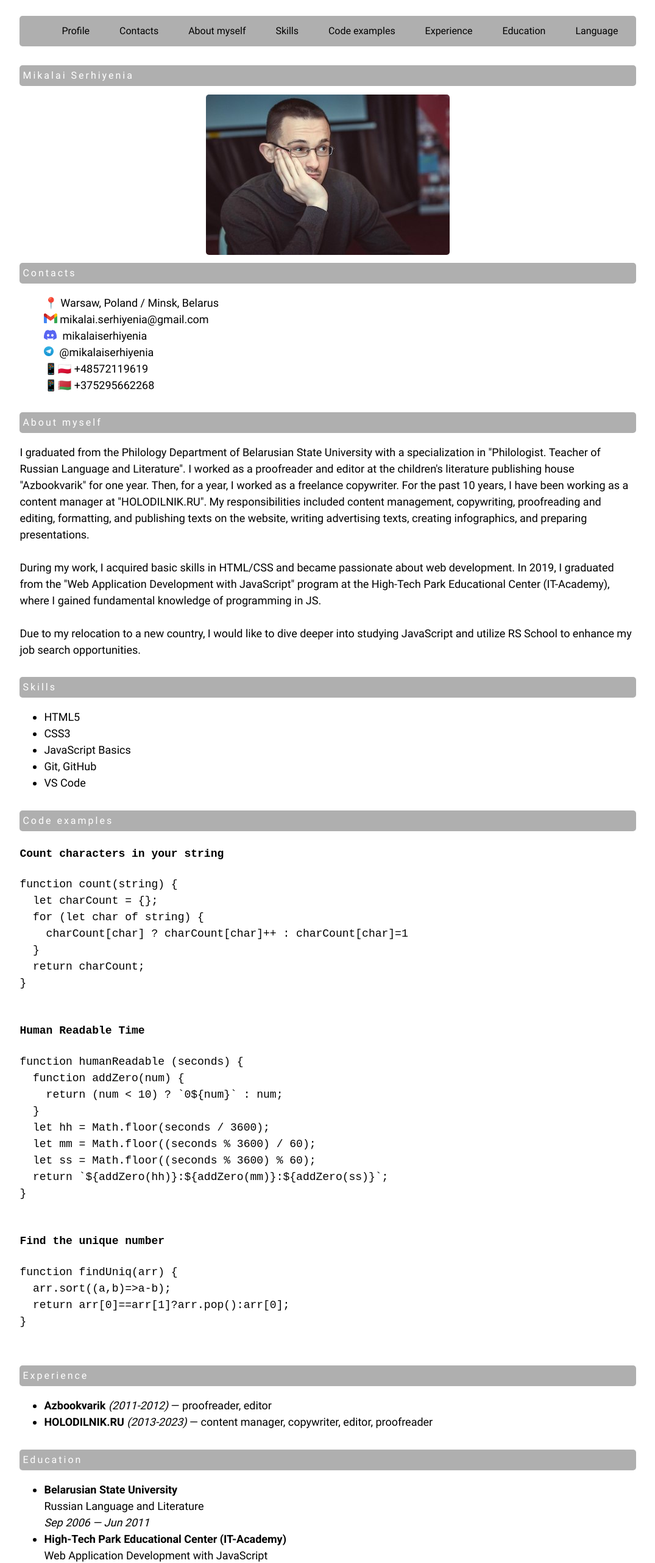
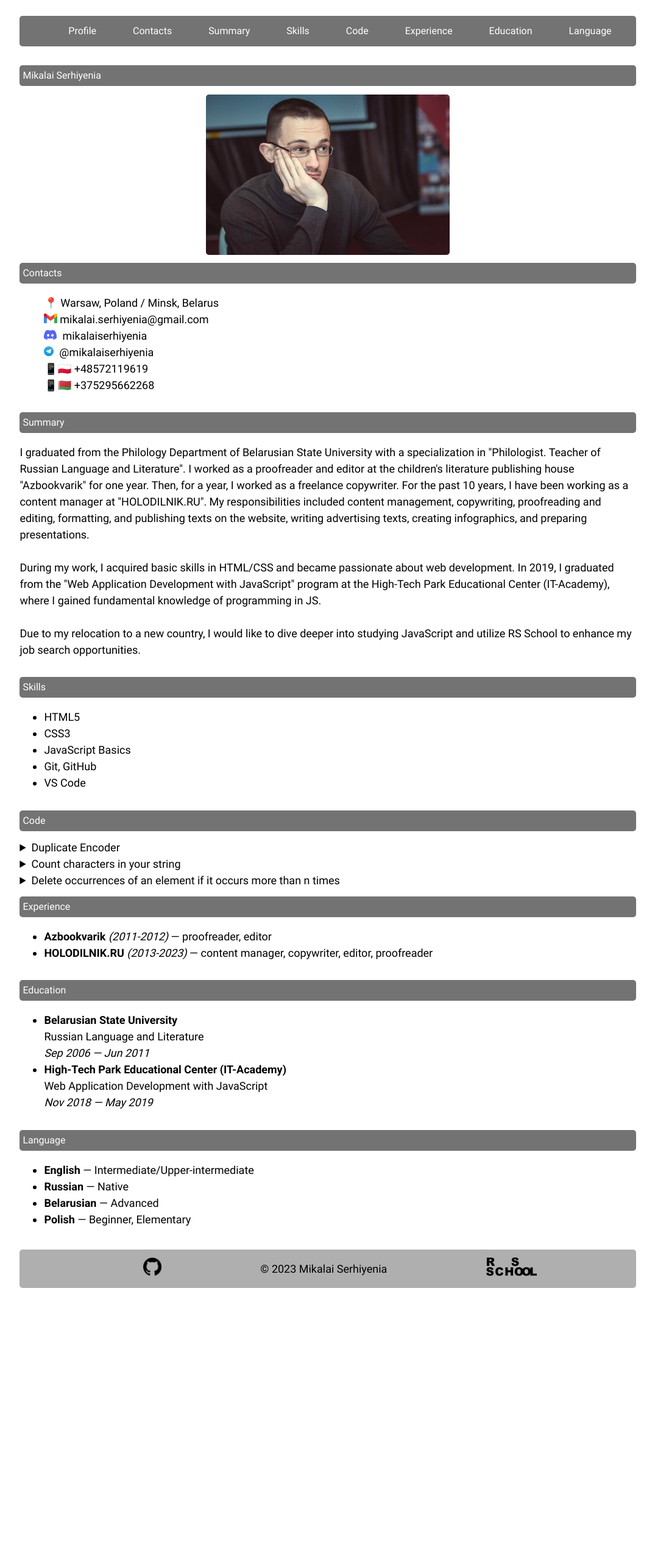
Before and after one commit to MikalaiSerhiyenia/rsschool-cv, a plain HTML site: page index.html in a window 1280 px wide. Shown: the top 2563 px of the page at 61% size, without its empty margins (102-1177 px from the left). After the commit the page ends 2138 px from the top, so only its background shows below. Drawn offline with Linux system fonts and the light colour scheme.

Commit message:
feat: add changes

```diff
--- a/index.html
+++ b/index.html
@@ -26,13 +26,13 @@
               <a href="#contacts" class="nav-link">Contacts</a>
             </li>
             <li class="nav-item">
-              <a href="#summary" class="nav-link">About myself</a>
+              <a href="#summary" class="nav-link">Summary</a>
             </li>
             <li class="nav-item">
               <a href="#skills" class="nav-link">Skills</a>
             </li>
             <li class="nav-item">
-              <a href="#code" class="nav-link">Code examples</a>
+              <a href="#code" class="nav-link">Code</a>
             </li>
             <li class="nav-item">
               <a href="#experience" class="nav-link">Experience</a>
@@ -84,7 +84,7 @@
           </ul>
         </section>
         <section class="section" id="summary">
-          <h2 class="section-title">About myself</h2>
+          <h2 class="section-title">Summary</h2>
           <p>
             I graduated from the Philology Department of Belarusian State
             University with a specialization in "Philologist. Teacher of Russian
@@ -116,38 +116,65 @@
           </ul>
         </section>
         <section class="section" id="code">
-          <h2 class="section-title">Code examples</h2>
-          <code>
-            <h4>Count characters in your string</h4>
-            <pre>
+          <h2 class="section-title">Code</h2>
+          <details>
+            <summary>Duplicate Encoder</summary>
+            <p>
+              <i
+                >The goal of this exercise is to convert a string to a new
+                string where each character in the new string is "(" if that
+                character appears only once in the original string, or ")" if
+                that character appears more than once in the original string.
+                Ignore capitalization when determining if a character is a
+                duplicate.</i
+              >
+            </p>
+            <pre class="code-example">
+    function duplicateEncode(word){
+        return word.toLowerCase().split('').map((char, index, array) => {
+            const count = array.filter((c) => c === char).length;
+            return count === 1 ? "(" : ")";
+        }).join('');
+    }</pre
+            >
+          </details>
+          <details>
+            <summary>Count characters in your string</summary>
+            <p>
+              <i
+                >The main idea is to count all the occurring characters in a
+                string. If you have a string like aba, then the result should be
+                {'a': 2, 'b': 1}. What if the string is empty? Then the result
+                should be empty object literal, {}.</i
+              >
+            </p>
+            <pre class="code-example">
     function count(string) {
         let charCount = {};
         for (let char of string) {
         charCount[char] ? charCount[char]++ : charCount[char]=1
         }
         return charCount;
-}
-            </pre>
-            <h4>Human Readable Time</h4>
-            <pre>
-function humanReadable (seconds) {
-  function addZero(num) {
-    return (num < 10) ? `0${num}` : num;
-  }
-  let hh = Math.floor(seconds / 3600);
-  let mm = Math.floor((seconds % 3600) / 60);
-  let ss = Math.floor((seconds % 3600) % 60);
-  return `${addZero(hh)}:${addZero(mm)}:${addZero(ss)}`;
-}
-            </pre>
-            <h4>Find the unique number</h4>
-            <pre>
-function findUniq(arr) {
-  arr.sort((a,b)=>a-b);
-  return arr[0]==arr[1]?arr.pop():arr[0];
-}
-            </pre>
-          </code>
+    }</pre
+            >
+          </details>
+          <details>
+            <summary>
+              Delete occurrences of an element if it occurs more than n times
+            </summary>
+            <p>
+              <i
+                >Given a list and a number, create a new list that contains each
+                number of list at most N times, without reordering.</i
+              >
+            </p>
+            <pre class="code-example">
+    function deleteNth(arr, x) {
+        let totals = {};
+        return arr.filter(i => (totals[i] = ++totals[i] || 0) < x);
+    }</pre
+            >
+          </details>
         </section>
         <section class="section" id="experience">
           <h2 class="section-title">Experience</h2>
--- a/style.css
+++ b/style.css
@@ -32,7 +32,7 @@ body {
   justify-content: space-evenly;
   align-items: center;
   list-style: none;
-  background-color: rgb(175, 175, 175);
+  background-color: rgb(115, 115, 115);
   border-radius: 5px 5px 5px 5px;
 }
 
@@ -47,7 +47,7 @@ body {
   transition: 0.3s;
   font-size: 16px;
   font-weight: 400;
-  color: black;
+  color: white;
 }
 
 .photo {
@@ -73,7 +73,6 @@ body {
   padding: 5px 5px 5px 5px;
   font-size: 16px;
   font-weight: 400;
-  letter-spacing: 3px;
   color: white;
 }
 
@@ -88,7 +87,7 @@ body {
 }
 
 .section-title {
-  background-color: rgb(175, 175, 175);
+  background-color: rgb(115, 115, 115);
   border-radius: 5px 5px 5px 5px;
 }
 
@@ -126,3 +125,8 @@ body {
 .rs-school-logo {
   height: 30px;
 }
+
+.code-example {
+  background-color: black;
+  color: white;
+}
```
Lines whose indentation alone changed are shown as unchanged.
